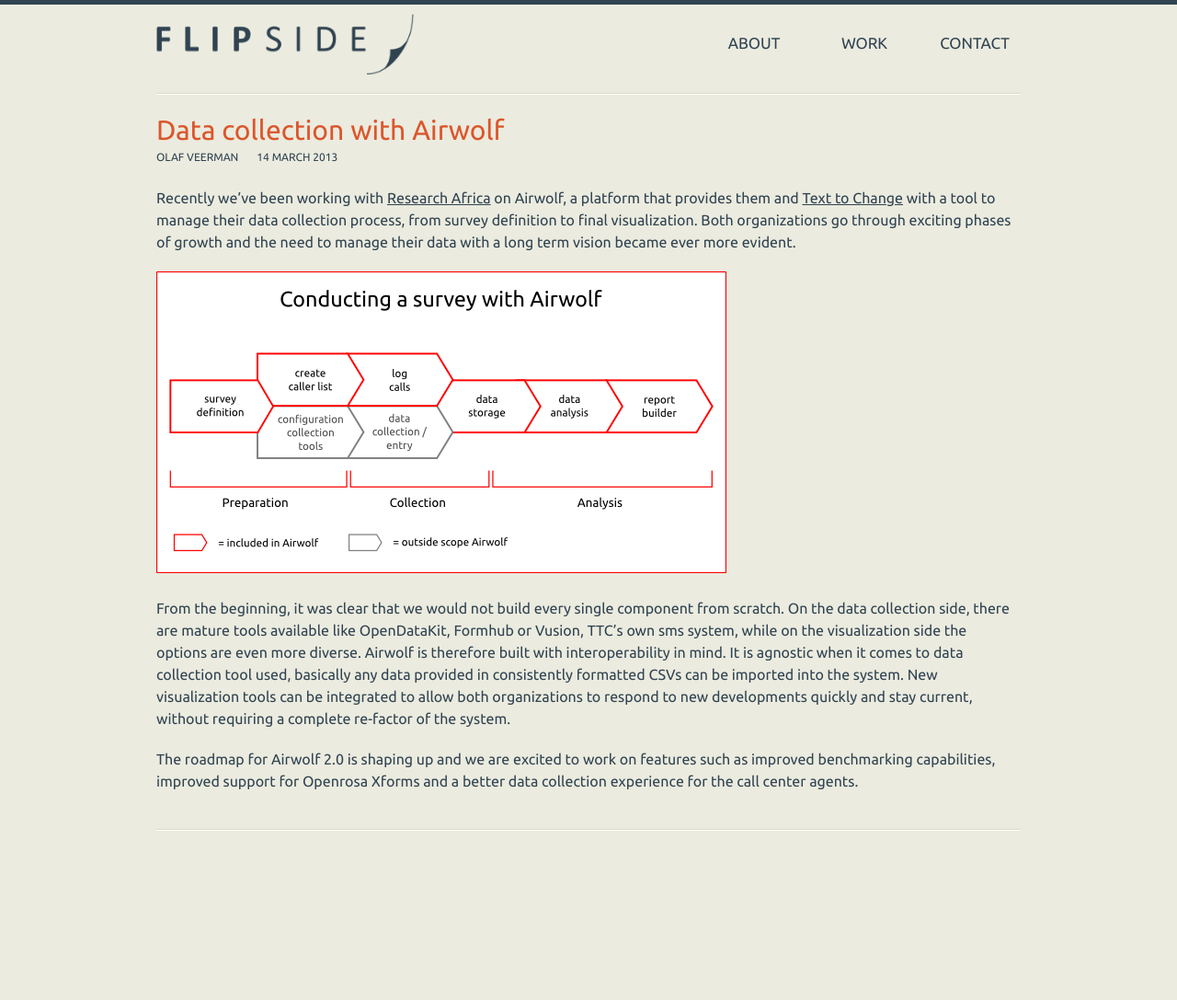
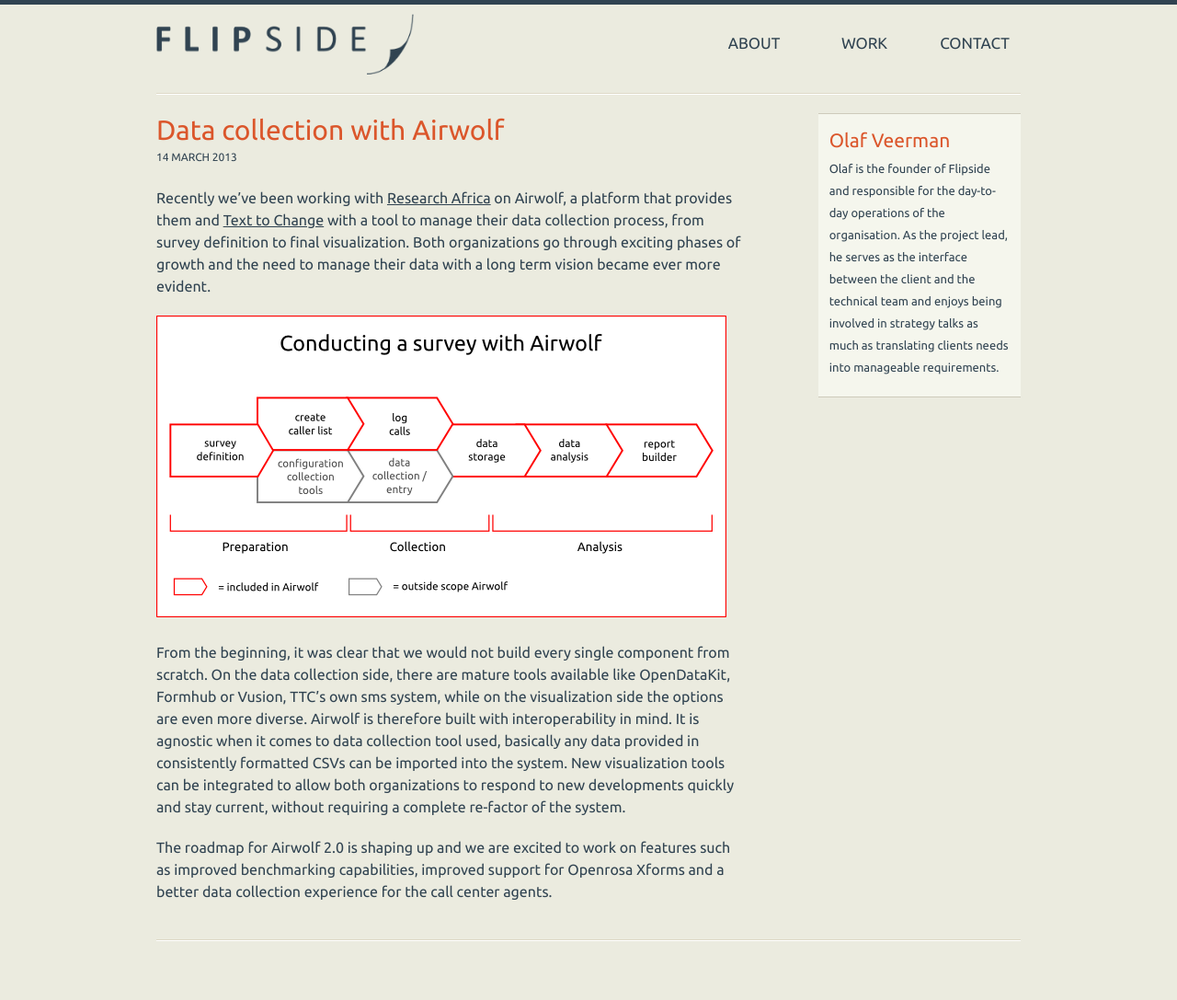
Before and after one commit to flipside-org/flipside.org, a Jekyll site: the page built from _posts/notes/2013-03-14-data-collection-with-airwolf.md, in a window 1280 px wide. Shown: the whole page at 92% size. Built offline with Jekyll 4.4.1, drawn with Linux system fonts in a browser that asks for light colours; nearby versions of some CDN libraries; before the commit the page ends 967 px from its top, so only the background shows below that.

Commit message:
Adds sidebar to note layout

```diff
--- a/_layouts/note.html
+++ b/_layouts/note.html
@@ -1,15 +1,25 @@
 ---
 layout: default
 ---
-<article class="blog-post">
+<article class="blog-post eleven columns alpha">
   <header>
     <h1>
     	{{ page.title }}
     </h1>
     <section class="container">
-      <div class="user columns alpha">{{ site.users[page.user].name }}</div>
-      <div class="date columns">{{ page.date | date: "%d %B %Y" }}</div>
+      <!--<div class="user columns alpha">{{ site.users[page.user].name }}</div>
+      <div class="date columns">{{ page.date | date: "%d %B %Y" }}</div>-->
+      <div class="date columns alpha">{{ page.date | date: "%d %B %Y" }}</div>
+      <div class="tags columns">{{ page.tags | join: ", " }}</div>
     </section>
   </header>
 {{ content }}
 </article>
+
+<aside class="four columns offset-by-one omega">
+  <section class="sidebar-author">
+    <!-- <img src="{{ site.users[page.user].photo }}" alt="Photo" class="author-photo" /> -->
+    <h3>{{ site.users[page.user].name }}</h3>
+    {{ site.users[page.user].bio | markdownify }}
+  </section>
+</aside>
--- a/css/layout.css
+++ b/css/layout.css
@@ -273,7 +273,7 @@
 }
 
 /*** Blog pages ***/
-.blog-post .user, .blog-post .date{
+.blog-post .user, .blog-post .date, .blog-post .tags{
   font-size: 12px;
   text-transform: uppercase;
 }
@@ -320,6 +320,20 @@
 
 pre code{
     margin-bottom: 20px;
+}
+
+.sidebar-author{
+  font-size: 0.8125em;
+  background-color: #f5f6ed;
+  border: 1px solid #CDCABB;
+  border-width: 1px 0;
+  padding: 1em .9em 0 .9em ;
+}
+
+.author-photo{
+  display: block;
+  margin: 2.1875em auto 1.5em auto;
+  border: 4px solid #CDCABB;
 }
 
 /* #Media Queries
```
